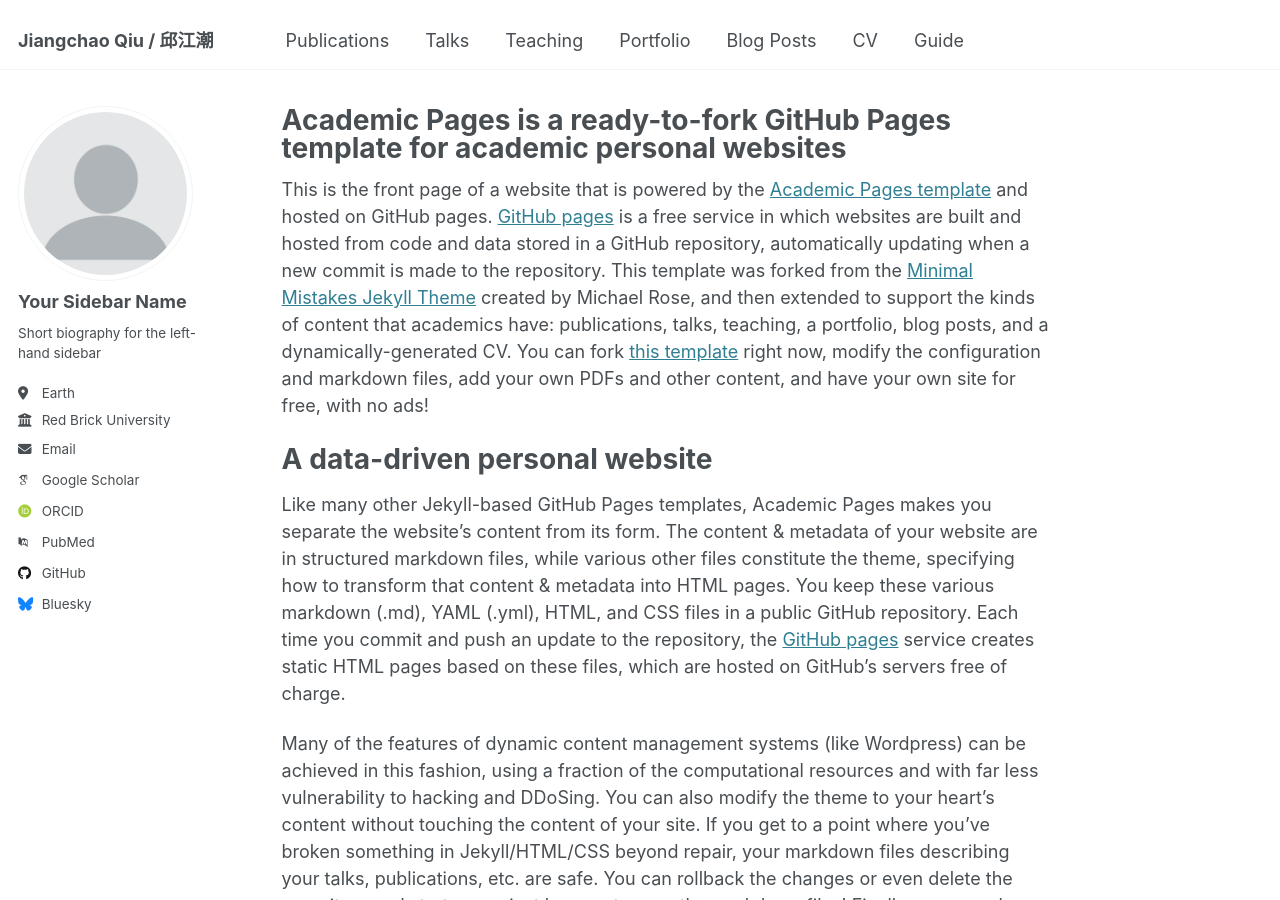
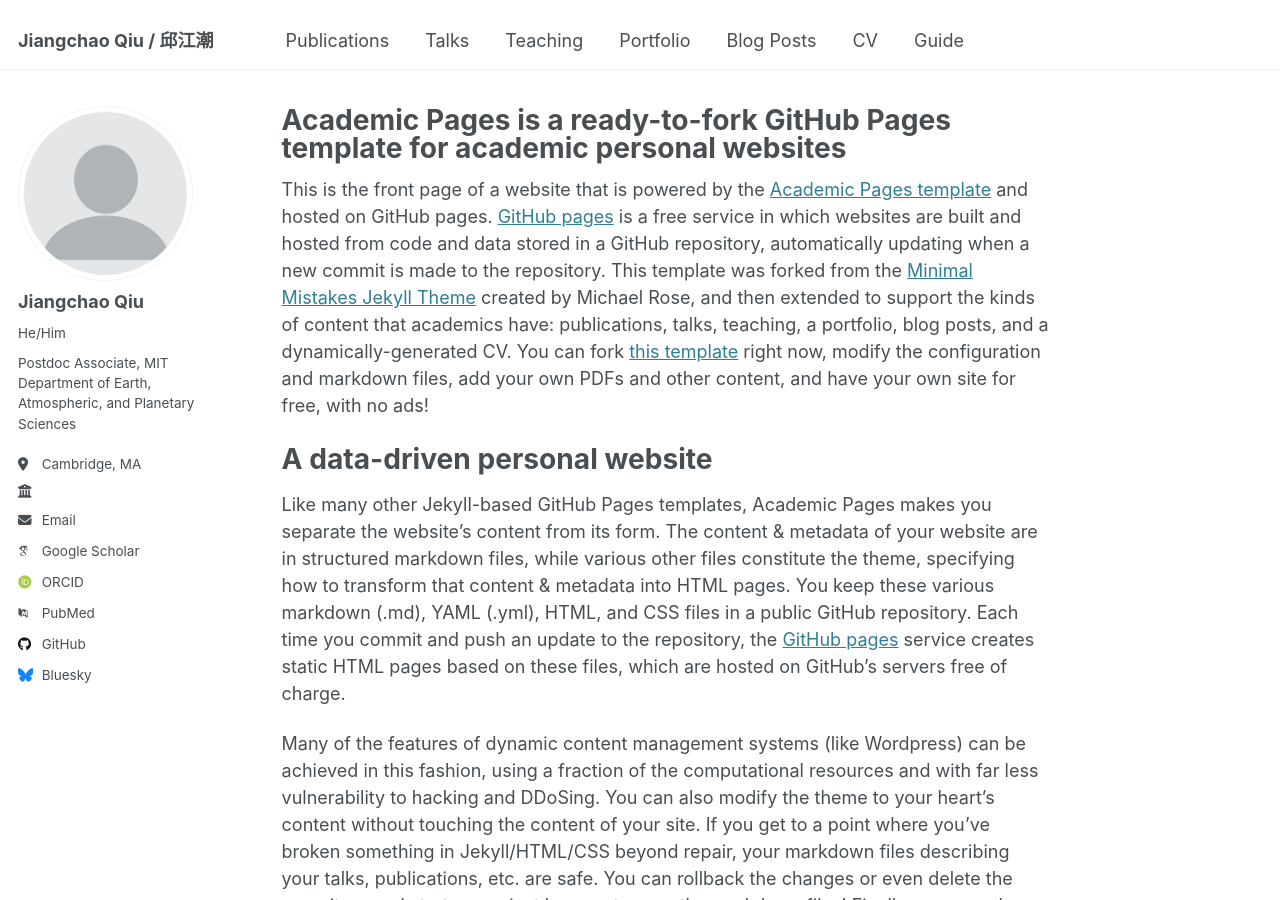
Before and after one commit to Jiangchao3/JiangchaoQiu, a Jekyll site: the page built from _pages/about.md, in a window 1280 px wide and 900 px high. Built offline with Jekyll 4.4.1, drawn with Linux system fonts in a browser that asks for light colours; some web fonts are replaced.

Commit message:
Update _config.yml

```diff
--- a/_config.yml
+++ b/_config.yml
@@ -23,13 +23,13 @@ repository               : "academicpages/academicpages.github.io"
 author:
   # Biographic information
   avatar           : "profile.png"
-  name             : "Your Sidebar Name"
-  pronouns         : # example: "she/her"
-  bio              : "Short biography for the left-hand sidebar"
-  location         : "Earth"
-  employer         : "Red Brick University"
+  name             : "Jiangchao Qiu"
+  pronouns         :  "He/Him"
+  bio              : "Postdoc Associate, MIT Department of Earth, Atmospheric, and Planetary Sciences"
+  location         : "Cambridge, MA"
+  employer         : ""
   uri              : # URL
-  email            : "none@example.org"
+  email            : "qiujch24@mit.edu"
 
   # Academic websites
   arxiv            : # URL - Update with the correct link to your profile
```
